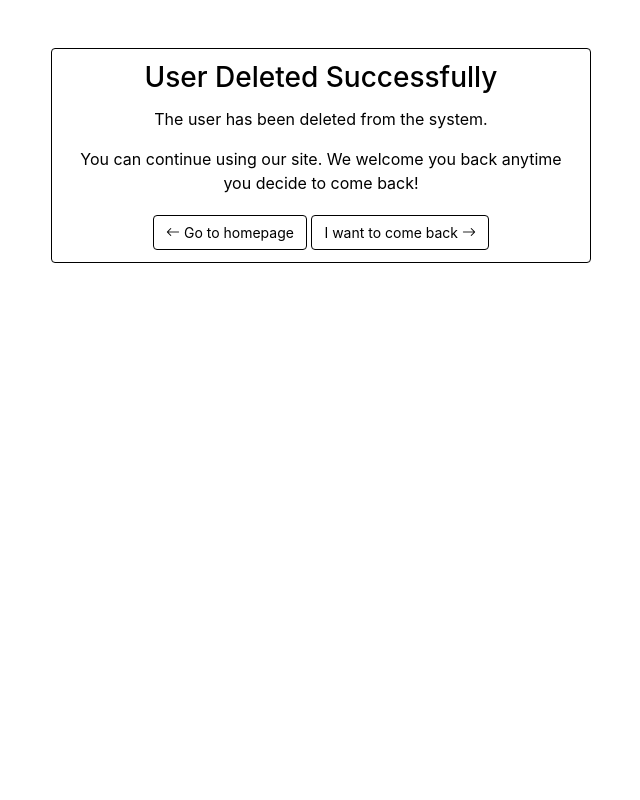
After one commit to ralfsfilipjonoks/QualificationWork, a Flask app: template templates/user_deleted.html in a window 1280 px wide. The commit adds this page. Shown: the whole page, without its empty margins (319-959 px from the left). Run offline with Flask 2, Linux system fonts and the light colour scheme; the template is opened without the code that fills it, so the values that code supplies are empty; some libraries are stand-ins or nearby versions.

Commit message:
Account delete password confirmation added and design inprovements

```diff
--- a/app.py
+++ b/app.py
@@ -274,7 +274,7 @@ def register():
         # Insert the user settings document
         user_usettings.insert_one({
             'username': username,
-            'settings': {'posts': []}
+            'settings': {'posts': ["Charity", "Concert", "Warning", "Meetup", "Other", "Road work", "Food festival"]}
         })
         return render_template('redirect.html')
     return render_template('register.html')
@@ -583,6 +583,11 @@ def profile(username):
     else:
         return redirect(url_for('home'))
 
+# FOR TESTING ONLY!
+# @app.route('/test')
+# def test():
+#     return render_template("user_deleted.html")
+
 @app.route('/delete-user/<username>', methods=['DELETE','GET', 'POST'])
 def delete_user(username):
     if 'admin_session' in session:
@@ -590,8 +595,13 @@ def delete_user(username):
     if 'user_session' in session:
         user_session_id = session['user_session']
         user_session_username = users.find_one({"_id": ObjectId(user_session_id)})
+        password = request.form['password']
+        hash_object = hashlib.sha256(password.encode('utf-8'))
+        hash_hex = hash_object.hexdigest()
         if user_session_username['username'] != username:
             return "not your account to delete"
+        if hash_hex != user_session_username['password']:
+            return redirect(url_for('usersettings'))
         # Delete user from users collection
         result = user_users.delete_one({'username': user_session_username["username"]})
         if result.deleted_count == 0:
@@ -602,8 +612,7 @@ def delete_user(username):
         user_usettings.delete_one({'username': user_session_username["username"]})
         user_point_report.delete_many({'reporter': user_session_username["username"]})
         session.pop('user_session', None)
-        return redirect(url_for('home'))
-
+        return render_template('user_deleted.html')
     else:
         return redirect(url_for('home'))
 
--- a/static/main.js
+++ b/static/main.js
@@ -23,7 +23,6 @@ const usernameInput = document.getElementById("username");
 
 function validateUsername() {
   const value = usernameInput.value.trim();
-  const symbolRegex = /[\W_]/; // regular expression for any non-word characters or underscores
 
   if (value.length < 3) {
     usernameInput.setCustomValidity(
@@ -33,8 +32,6 @@ function validateUsername() {
     usernameInput.setCustomValidity(
       "Username must be at most 30 characters long."
     );
-  } else if (symbolRegex.test(value)) {
-    usernameInput.setCustomValidity("Username cannot contain any symbols.");
   } else {
     usernameInput.setCustomValidity("");
   }
@@ -111,7 +108,7 @@ var baseMaps = {
 
 // Go to specific marker when button is pressed
 function goToMarker(latitude, longitude) {
-  x = map.setView([latitude, longitude], 16);
+  x = map.setView([latitude, longitude], 20);
 }
 
 // Point custom icons
--- a/static/styles/style.css
+++ b/static/styles/style.css
@@ -71,3 +71,8 @@ body,
 .modal-body {
   font-size: 1.2rem;
 }
+.custom-alert {
+  background-color: #fff;
+  color: #000;
+  border-color: #000;
+}
--- a/templates/header.html
+++ b/templates/header.html
@@ -64,7 +64,7 @@
             </li>
             <li class="nav-item">
               <a class="nav-link" href="/user_points">
-                <i class="bi bi-pin-map"></i> My points
+                <i class="bi bi-pin-map"></i> My markers
               </a>
             </li>
             {% endif %} {% if admin %}
--- /dev/null
+++ b/templates/user_deleted.html
@@ -0,0 +1,54 @@
+<!DOCTYPE html>
+<html lang="en">
+  <head>
+    <meta charset="UTF-8" />
+    <meta name="viewport" content="width=device-width, initial-scale=1.0" />
+    <!-- Bootstrap CSS -->
+    <link
+      rel="stylesheet"
+      href="https://stackpath.bootstrapcdn.com/bootstrap/4.5.0/css/bootstrap.min.css" />
+    <link
+      rel="stylesheet"
+      href="https://cdn.jsdelivr.net/npm/bootstrap-icons@1.7.2/font/bootstrap-icons.css" />
+
+    <link
+      rel="stylesheet"
+      type="text/css"
+      href="{{ url_for('static',filename='styles/style.css') }}" />
+    <style>
+      .custom-alert {
+        background-color: #fff;
+        color: #000;
+        border-color: #000;
+      }
+    </style>
+    <title>User Deleted</title>
+  </head>
+  <body>
+    <div class="container">
+      <div class="row">
+        <div class="col-md-6 offset-md-3 mt-5">
+          <div class="card-body text-center alert custom-alert">
+            <h3 class="card-title">User Deleted Successfully</h3>
+            <p class="card-text">The user has been deleted from the system.</p>
+            <p>
+              You can continue using our site. We welcome you back anytime you
+              decide to come back!
+            </p>
+            <a href="/" class="btn btn btn-white mt-1">
+              <i class="bi bi-arrow-left"></i> Go to homepage
+            </a>
+            <a href="/register" class="btn btn btn-white mt-1">
+              I want to come back <i class="bi bi-arrow-right"></i>
+            </a>
+          </div>
+        </div>
+      </div>
+    </div>
+
+    <!-- jQuery -->
+    <script src="https://code.jquery.com/jquery-3.6.0.min.js"></script>
+    <!-- Bootstrap JS -->
+    <script src="https://stackpath.bootstrapcdn.com/bootstrap/4.5.0/js/bootstrap.min.js"></script>
+  </body>
+</html>
```
Also changed, not shown: static/register.js (+64 -60 lines), templates/home.html (+16 -1 lines), templates/user_settings.html (+55 -7 lines).
